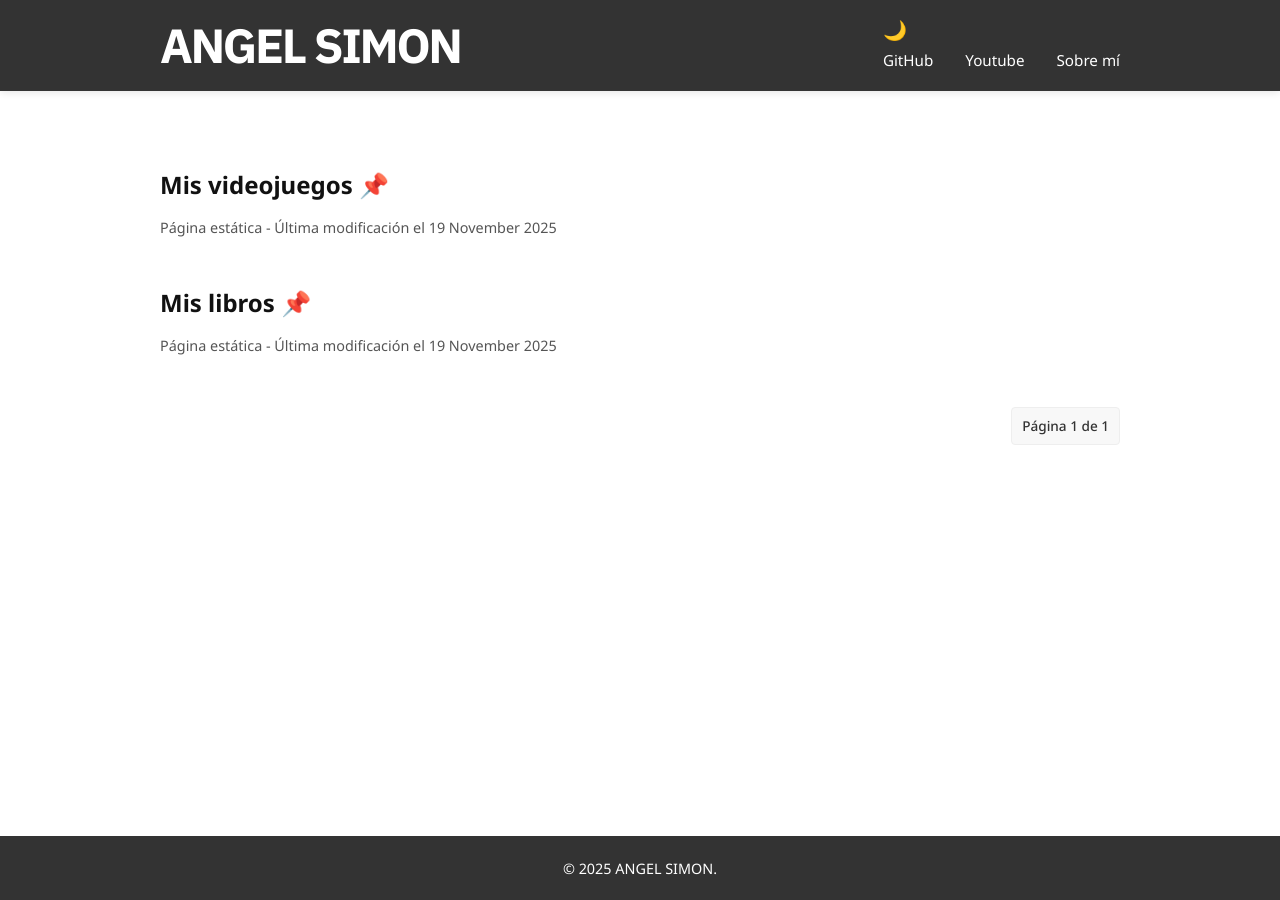
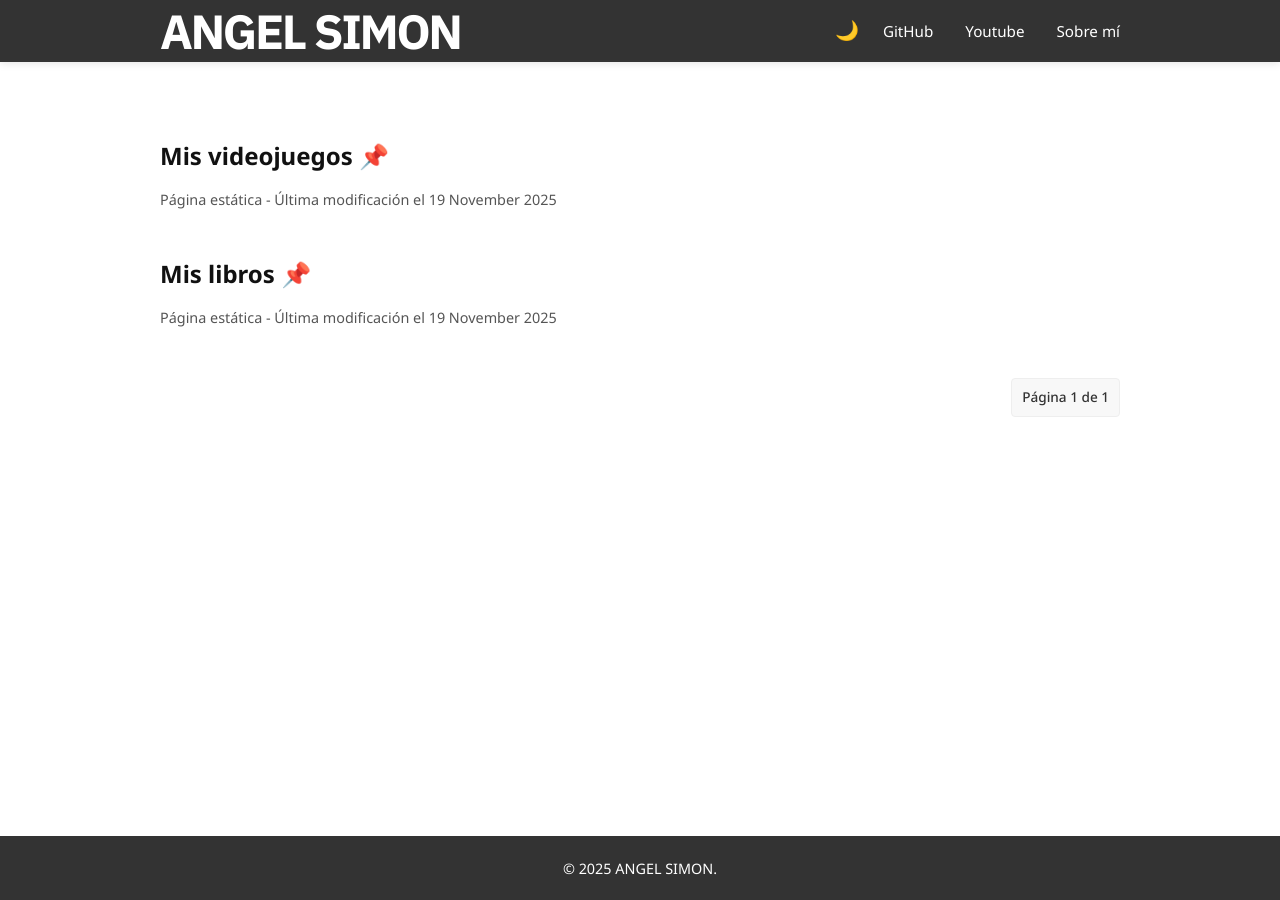
Before and after one commit to angelsimon/angelsimon.github.io, a Jekyll site: the page built from index.html, in a window 1280 px wide. Built offline with Jekyll 4.4.1, drawn with Linux system fonts in a browser that asks for light colours; some web fonts are replaced; the list of posts is cut into pages by our own code.

Commit message:
Refactor CSS styles and add responsive design

```diff
--- a/assets/css/styles.css
+++ b/assets/css/styles.css
@@ -114,7 +114,6 @@ p{
     font-size: 0.9rem;
     border-radius: 8px;
 }
-
 
 figure.highlight {
     font-family: var(--monospace-font);
@@ -256,6 +255,12 @@ h6 { font-size: var(--h6-size); }
 
 .nav-links a:hover {
     opacity: 0.7;
+}
+
+.right-elements {
+    display: flex;
+    align-items: center; /* Alinea verticalmente el botón y el menú */
+    gap: 1.5rem; /* Espacio entre el selector de tema y la navegación/menú */
 }
 
 /* ============================================
```
